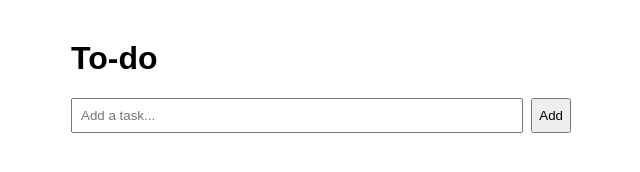
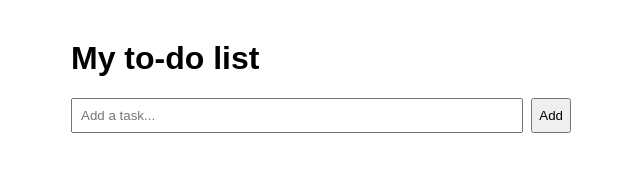
Before and after one commit to maxjkeetley/todo-app, a plain HTML site: page todo.html in a window 1280 px wide. Shown: the whole page, without its empty margins (319-959 px from the left). Drawn offline with Linux system fonts and the light colour scheme.

Commit message:
Updated heading v2

```diff
--- a/todo.html
+++ b/todo.html
@@ -10,7 +10,8 @@
     </style>
   </head>
   <body>
-    <h1>To-do</h1>
+    <h1>My to-do list
+    </h1>
 
     <div style="display: flex; gap: 8px; margin-bottom: 20px;">
       <input id="taskInput" type="text" placeholder="Add a task..." style="flex: 1; padding: 8px;" />
```
